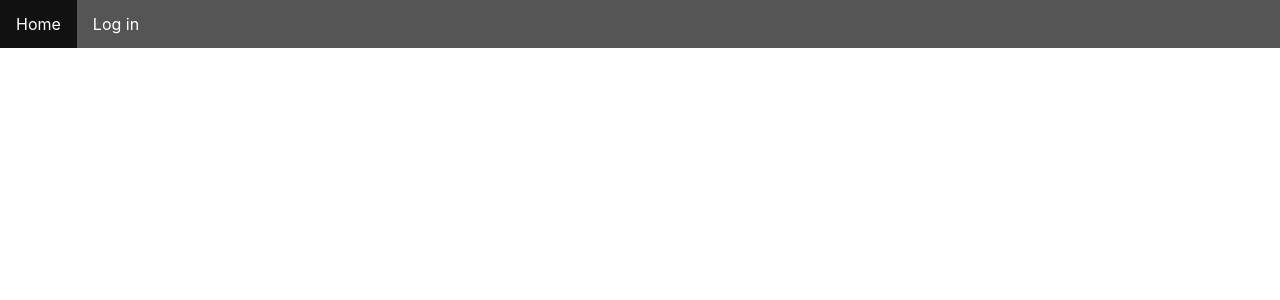
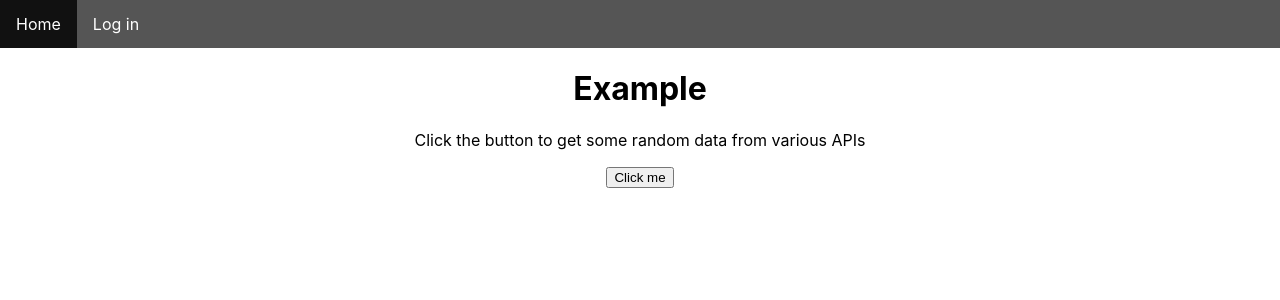
Before and after one commit to benskov95/CA3-Frontend-startcode, a React (Create React App) app: page /example in a window 1280 px wide. Shown: the top 300 px of the page. Built offline with nearby package versions, Linux system fonts and the light colour scheme.

Commit message:
exampleFacade set up and working, setting up Example component next

```diff
--- /dev/null
+++ b/src/components/Example.js
@@ -0,0 +1,15 @@
+import exampleFacade from "../facades/exampleFacade";
+
+export default function Example() {
+  const handleClick = (e) => {
+    e.preventDefault();
+    exampleFacade.exampleMethod1().then((data) => console.log(data));
+  };
+  return (
+    <div>
+      <h1>Example</h1>
+      <p>Click the button to get some random data from various APIs</p>
+      <button onClick={handleClick}>Click me</button>
+    </div>
+  );
+}
--- a/src/components/Header.js
+++ b/src/components/Header.js
@@ -1,6 +1,6 @@
 import "../styles/App.css";
 import "../styles/Navbar.css";
-import React, { useEffect } from "react";
+import React from "react";
 import {
   Switch,
   Route,
@@ -8,6 +8,7 @@ import {
 } from "react-router-dom";
 import { Login } from "./Login";
 import Home from "./Home";
+import Example from "./Example";
 
 export default function Header({ isLoggedIn, setLoginStatus, loginMsg }) {
 
@@ -25,13 +26,8 @@ export default function Header({ isLoggedIn, setLoginStatus, loginMsg }) {
         {isLoggedIn && (
           <React.Fragment>
             <li>
-              <NavLink activeClassName="active" to="/jokes">
-                Jokes
-              </NavLink>
-            </li>
-            <li>
-              <NavLink activeClassName="active" to="/scrape">
-                Scrape
+              <NavLink activeClassName="active" to="/example">
+                Example
               </NavLink>
             </li>
           </React.Fragment>
@@ -42,12 +38,18 @@ export default function Header({ isLoggedIn, setLoginStatus, loginMsg }) {
           </NavLink>
         </li>
         <li style={{ float: "right", color: "white", marginRight: "20px" }}>
-          {user}<br />{roles}</li>
+          {user}
+          <br />
+          {roles}
+        </li>
       </ul>
 
       <Switch>
         <Route exact path="/">
           <Home />
+        </Route>
+        <Route path="/example">
+          <Example />
         </Route>
         <Route path="/Login">
           <Login
--- a/src/components/Home.js
+++ b/src/components/Home.js
@@ -1,3 +1,8 @@
 export default function Home() {
-  return <h2>This is Home</h2>;
+  return (
+    <div>
+      <h1>Home</h1>
+      <p>This is BornIT's SPA startcode</p>
+    </div>
+  );
 }
--- a/src/components/Login.js
+++ b/src/components/Login.js
@@ -1,5 +1,5 @@
 import React, { useState } from "react";
-import loginFacade from "../facades/loginFacade";
+import apiFacade from "../facades/apiFacade";
 import { LOCAL_URL, REMOTE_URL } from "../utils/settings";
 
 export let URL = "";
@@ -23,21 +23,21 @@ export const Login = ({ isLoggedIn, loginMsg, setLoginStatus }) => {
 
   const handleSubmit = (e) => {
     e.preventDefault();
-    loginFacade
+    apiFacade
       .login(user)
       .then((res) => setLoginStatus(!isLoggedIn))
       .catch((promise) => {
         if (promise.fullError) {
-                printError(promise, setError);
+          printError(promise, setError);
         } else {
-          setError("No response from API. Make sure it is running.");;;;
+          setError("No response from API. Make sure it is running.");
         }
       });
   };
 
   const logout = () => {
     setLoginStatus(false);
-    loginFacade.logout();
+    apiFacade.logout();
   };
 
   if (!isLoggedIn) {
--- a/src/facades/loginFacade.js
+++ b/src/facades/apiFacade.js
@@ -1,6 +1,6 @@
 import { URL } from "../components/Login";
 
-function handleHttpErrors(res) {
+export function handleHttpErrors(res) {
   if (!res.ok) {
     return Promise.reject({ status: res.status, fullError: res.json() });
   }
--- /dev/null
+++ b/src/facades/exampleFacade.js
@@ -0,0 +1,14 @@
+import { URL } from "../components/Login";
+import apiFacade, { handleHttpErrors } from "./apiFacade";
+
+const exampleFacade = () => {
+  const exampleMethod1 = () => {
+    return fetch(URL + "/api/example", apiFacade.makeOptions("GET", true)).then(
+      handleHttpErrors
+    );
+  };
+  return { exampleMethod1 };
+};
+
+const facade = exampleFacade();
+export default facade;
```
